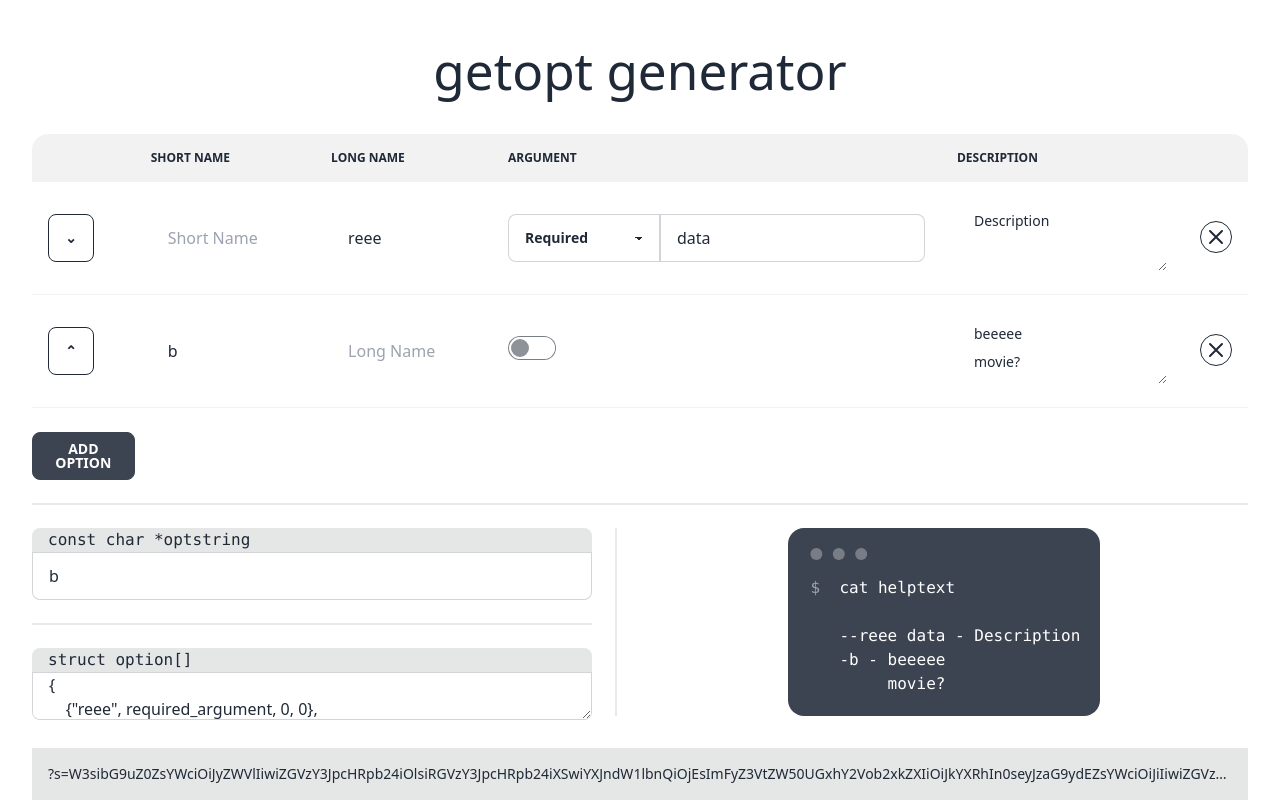
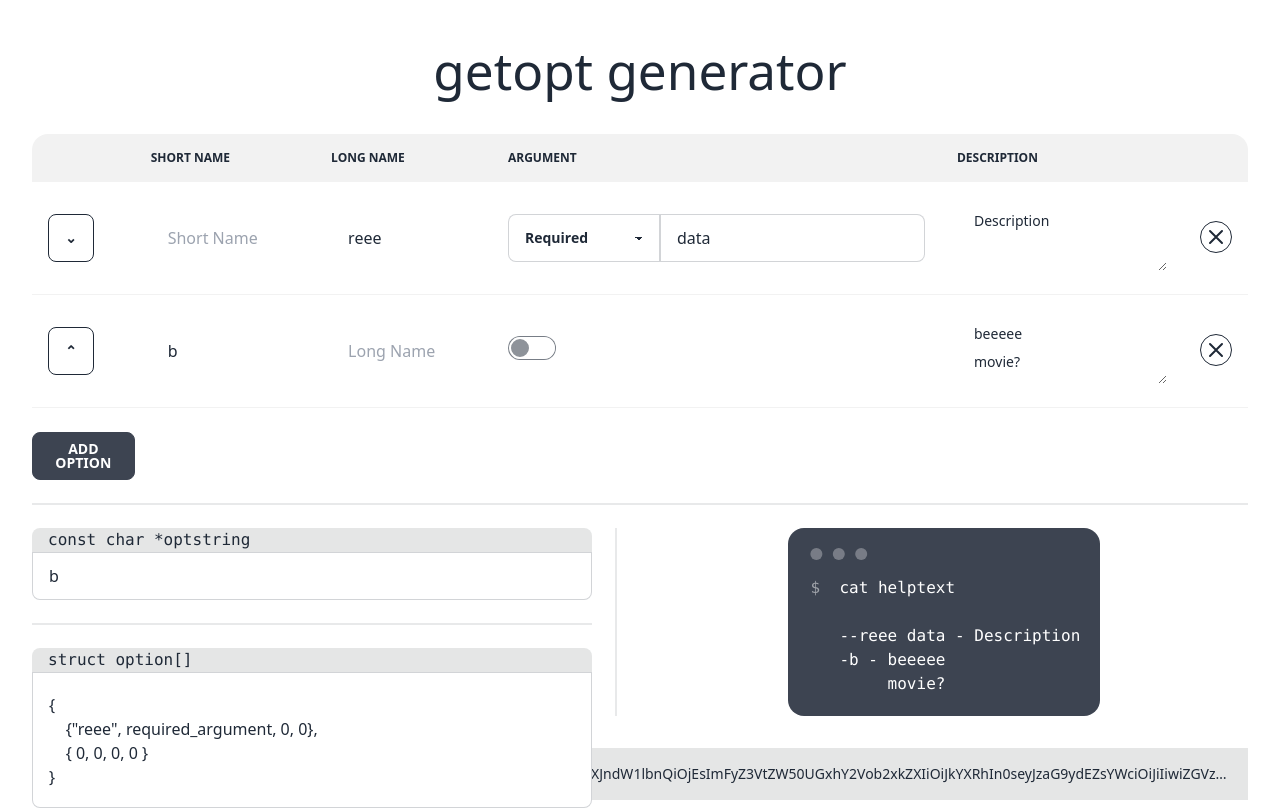
Before and after one commit to featherbear/getopt-generator, a Svelte app: page / in a window 1280 px wide. Built offline with nearby package versions, Linux system fonts and the light colour scheme.

Commit message:
Formatting

```diff
--- a/src/App.svelte
+++ b/src/App.svelte
@@ -7,6 +7,8 @@
   import OptionView from "./lib/ui/OptionView.svelte";
 
   let data: OptionSet = [];
+
+  let longOptElem: HTMLTextAreaElement;
 
   let stringParam = new URLSearchParams(location.search).get("s");
   if (stringParam) {
@@ -30,10 +32,17 @@
   }
 
   let link: string;
-  $: link =
-    location.href.slice(0, location.href.indexOf(location.search)) +
-    "?s=" +
-    serialise(data);
+  $: {
+    link =
+      location.href.slice(0, location.href.indexOf(location.search)) +
+      "?s=" +
+      serialise(data);
+    if (longOptElem) {
+      const padding = 20;
+      longOptElem.style.paddingTop = padding + "px";
+      longOptElem.style.height = longOptElem.scrollHeight + padding + "px";
+    }
+  }
 </script>
 
 <main>
@@ -67,6 +76,8 @@
               class="input input-bordered"
               value={withOptions(data).generateLong()}
               readonly
+              style="resize: none"
+              bind:this={longOptElem}
             />
           </label>
         </div>
```
